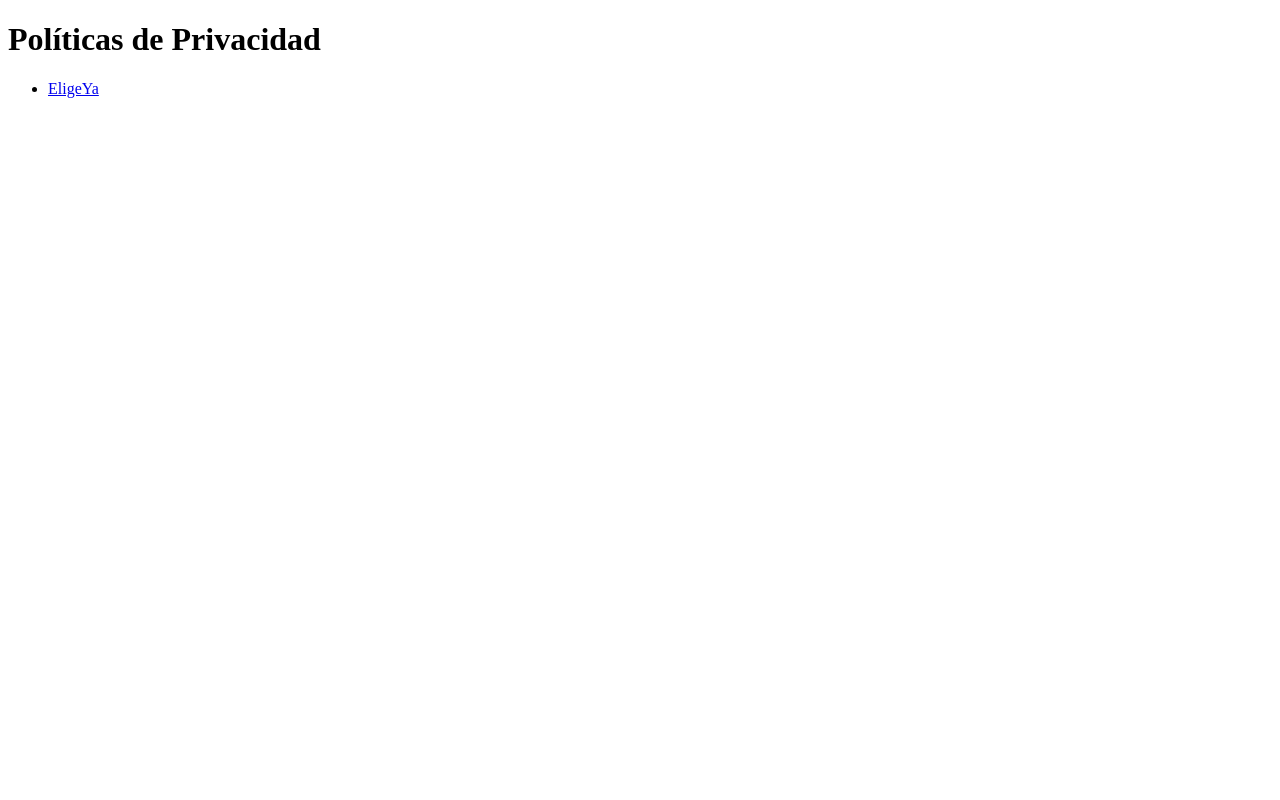
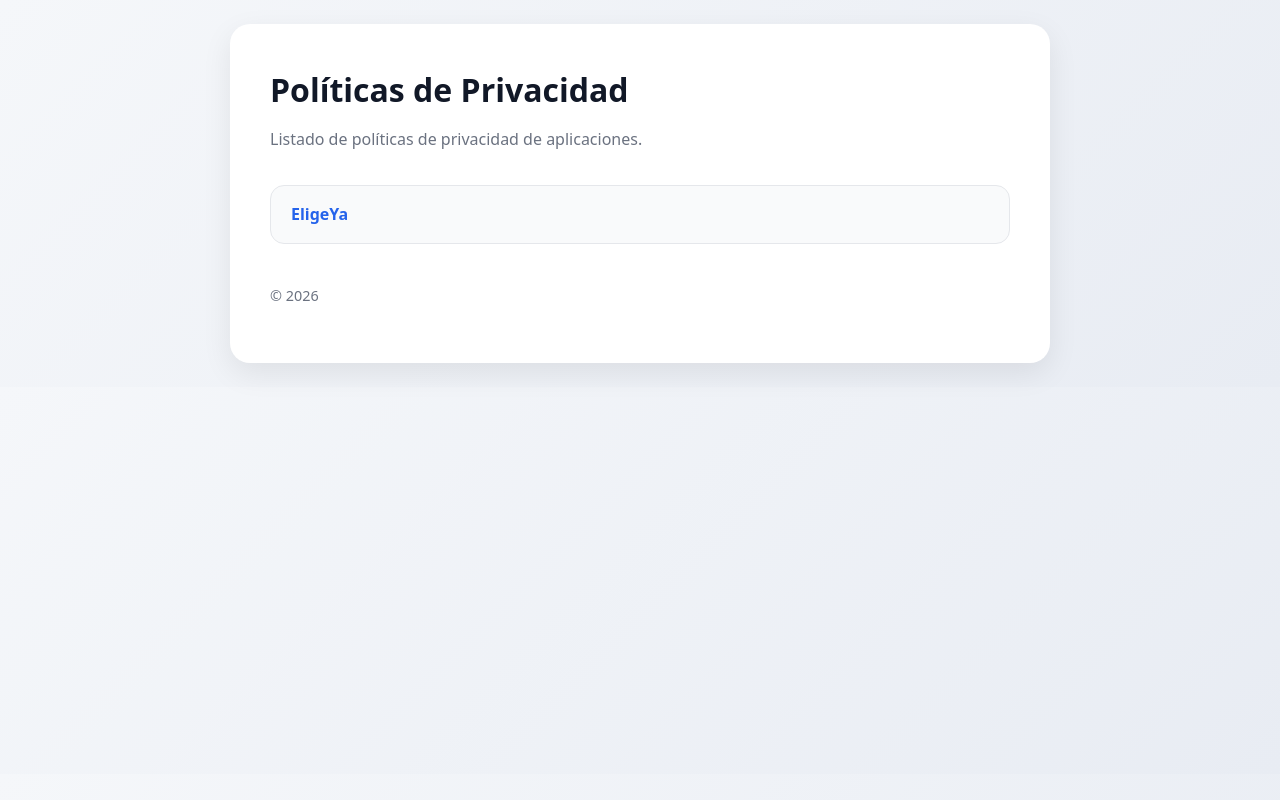
Before and after one commit to simasan/privacy-policies, a plain HTML site: page index.html in a window 1280 px wide. Drawn offline with Linux system fonts and the light colour scheme.

Commit message:
Update index.html

```diff
--- a/index.html
+++ b/index.html
@@ -2,13 +2,20 @@
 <html lang="es">
 <head>
   <meta charset="UTF-8">
+  <meta name="viewport" content="width=device-width, initial-scale=1.0">
   <title>Políticas de Privacidad</title>
+  <link rel="stylesheet" href="./styles.css">
 </head>
 <body>
-  <h1>Políticas de Privacidad</h1>
+  <main class="container">
+    <h1>Políticas de Privacidad</h1>
+    <p class="date">Listado de políticas de privacidad de aplicaciones.</p>
 
-  <ul>
-    <li><a href="./elige-ya/">EligeYa</a></li>
-  </ul>
+    <ul class="app-list">
+      <li><a href="./elige-ya/">EligeYa</a></li>
+    </ul>
+
+    <p class="footer">© 2026</p>
+  </main>
 </body>
 </html>
```
